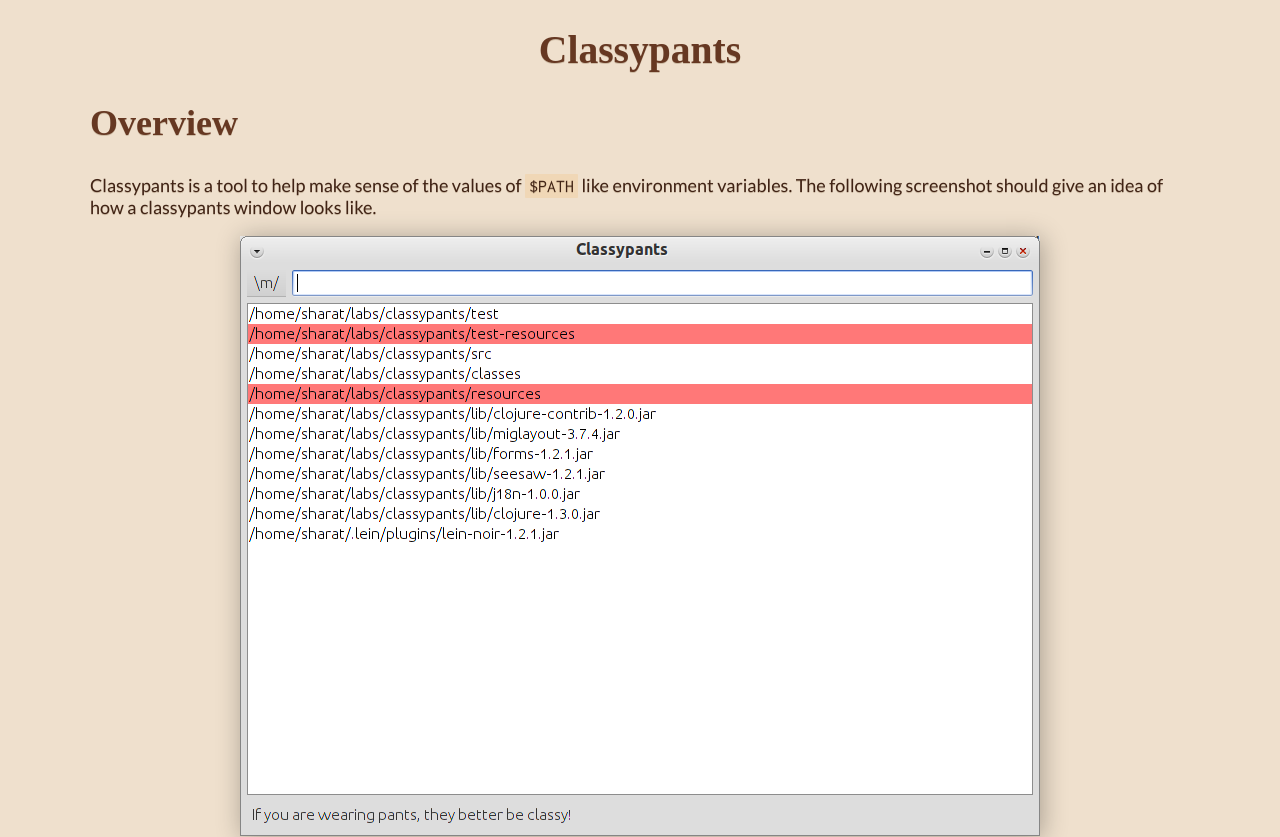
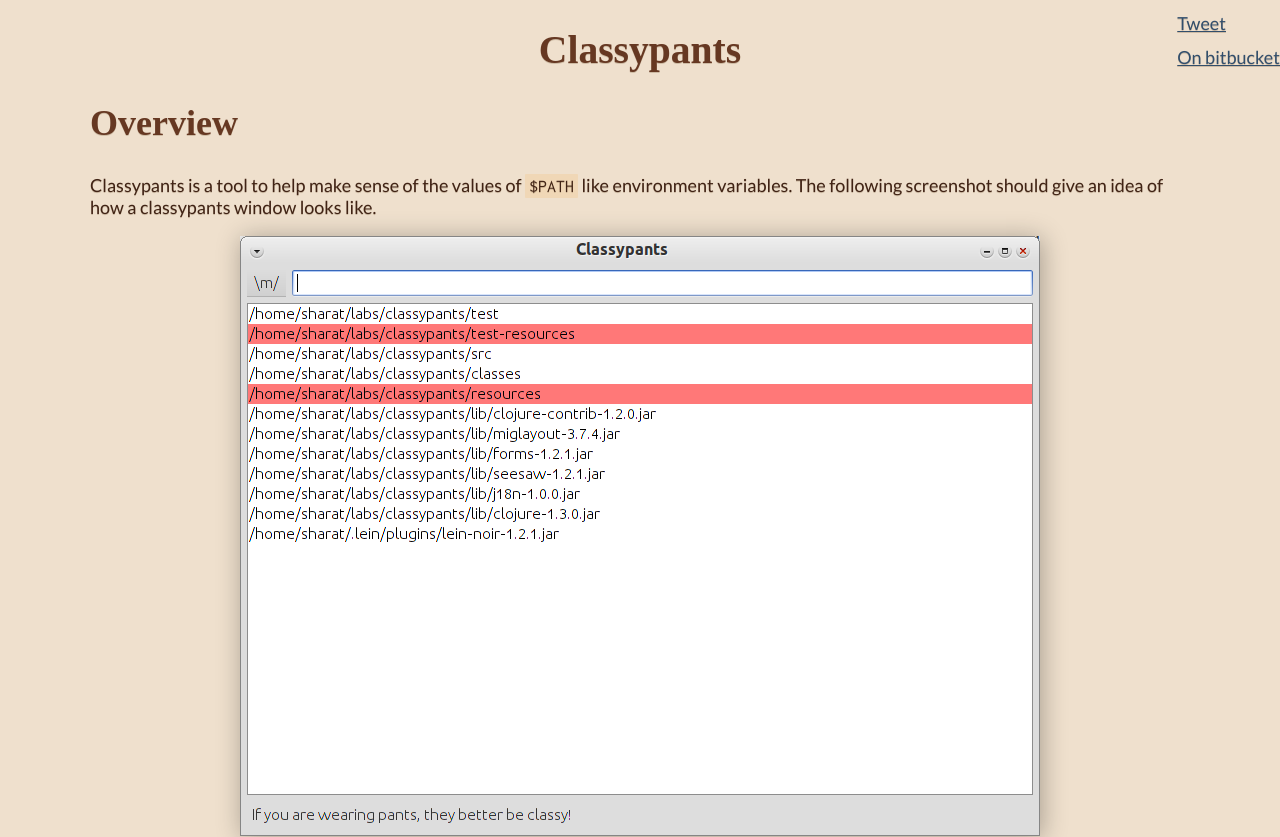
Before and after one commit to sharat87/classypants, a plain HTML site: page site/index.html in a window 1280 px wide. Shown: the top 837 px of the page. Drawn offline with Linux system fonts and the light colour scheme; a web font is replaced by a local one.

Commit message:
Sharing and more awesomeness for the site.

```diff
--- a/site/index.html
+++ b/site/index.html
@@ -154,3 +154,23 @@
             &copy; Copyright 2012. Shrikant Sharat Kandula. Follow me on twitter
             <a href="https://twitter.com/#!sharat87" target=_blank>@sharat87</a>.
         </footer>
+
+        <aside>
+            <a href=https://twitter.com/share class=twitter-share-button
+                data-count=horizontal data-via=sharat87>Tweet</a>
+            <div class="g-plusone"></div>
+            <a class=FlattrButton style=display:none rev=flattr;button:compact;
+                href=http://classypants.sharat.com></a>
+            <noscript>
+                <a href=http://flattr.com/thing/438601/ti-A-simple-time-tracker-for-the-command-line
+                    target=_blank>
+                <img src=http://api.flattr.com/button/flattr-badge-large.png
+                    alt="Flattr this" title="Flattr this" border=0></a>
+            </noscript>
+            <a href="https://bitbucket.org/sharat87/classypants">On bitbucket</a>
+        </aside>
+
+        <script async type=text/javascript src=main.js></script>
+        <script async type=text/javascript src=//platform.twitter.com/widgets.js></script>
+        <script async type=text/javascript src=//apis.google.com/js/plusone.js></script>
+        <script async type=text/javascript src=http://api.flattr.com/js/0.6/load.js?mode=auto></script>
--- /dev/null
+++ b/site/main.js
@@ -0,0 +1,16 @@
+(function (w, d) {
+
+    w.WebFontConfig = {
+        google: { families: [ 'Cagliostro', 'Open Sans', 'Inconsolata' ] }
+    };
+
+    var wf = d.createElement('script');
+    wf.src = ('https:' == d.location.protocol ? 'https' : 'http') +
+        '://ajax.googleapis.com/ajax/libs/webfont/1/webfont.js';
+    wf.type = 'text/javascript';
+    wf.async = 'true';
+
+    var s = d.getElementsByTagName('script')[0];
+    s.parentNode.insertBefore(wf, s);
+
+})(window, document);
--- a/site/styles.css
+++ b/site/styles.css
@@ -92,3 +92,14 @@ footer {
     text-align: center;
     opacity: .7;
 }
+
+aside {
+    position: fixed;
+    right: 0;
+    top: 0;
+}
+
+aside > * {
+    display: block;
+    margin-top: 12px !important;
+}
```
